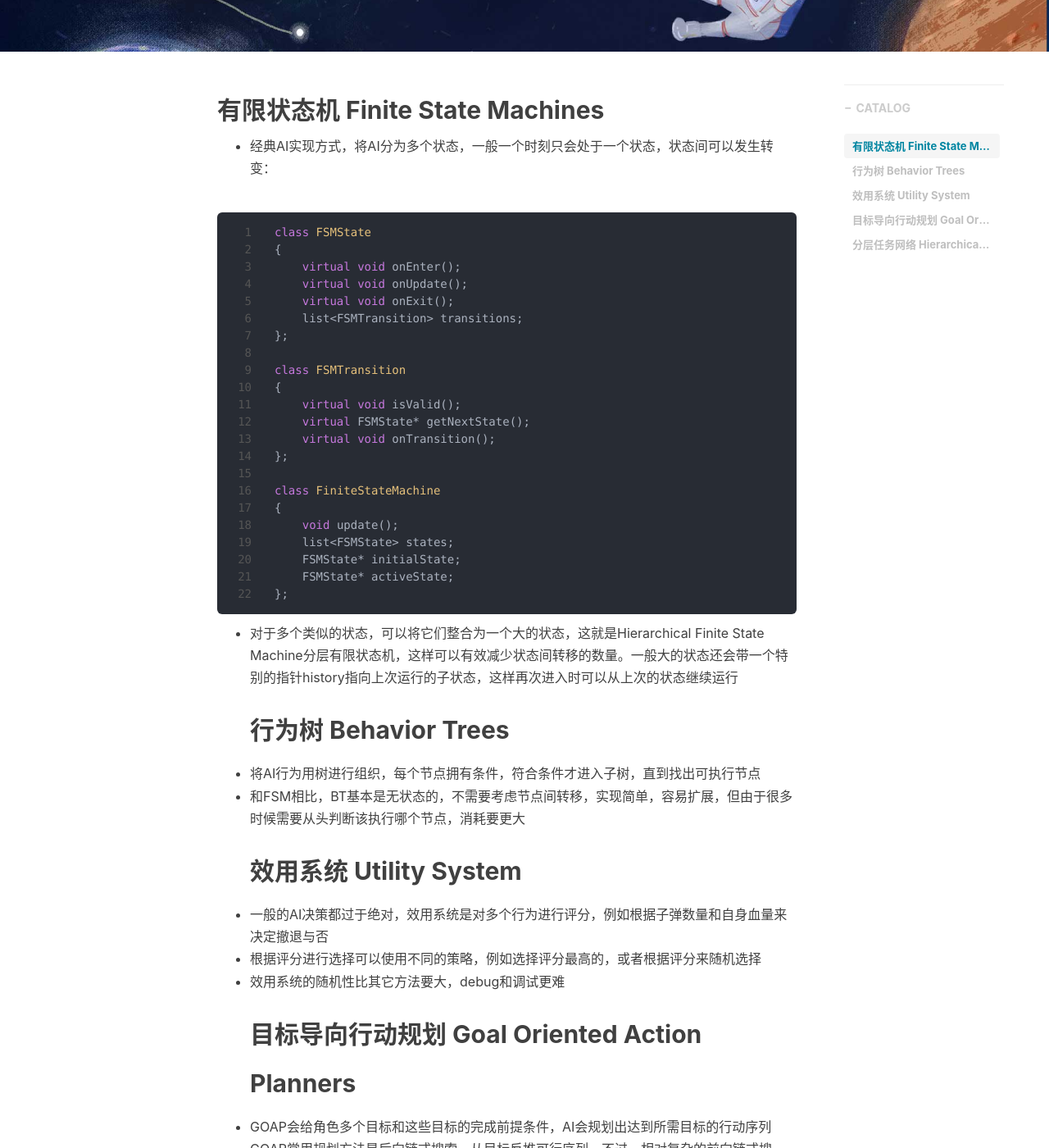
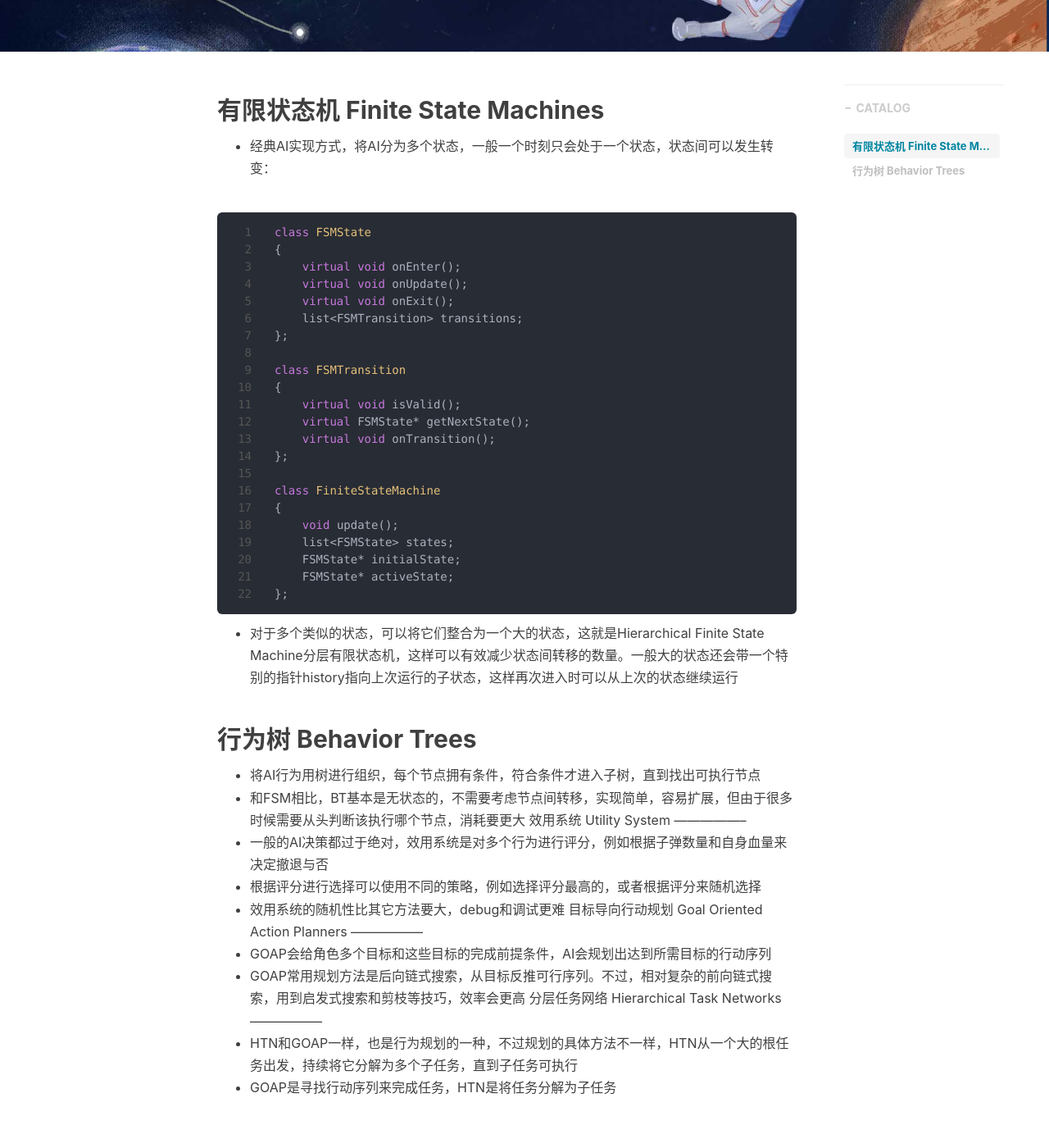
Before and after one commit to zhouhd2019/zhouhd2019.github.io, a Jekyll site: the page built from _posts/2019-08-15-GameAIProChapter04.markdown, in a window 1280 px wide and 1400 px high, scrolled down 460 px. Shown: the whole window at 82% size. Built offline with Jekyll 4.4.1, drawn with Linux system fonts in a browser that asks for light colours; nearby versions of some CDN libraries; comment, search, counter and statistics services are not loaded; some of the changed text lies outside the part shown.

Commit message:
Update 2019-08-15-GameAIProChapter04.markdown

````diff
--- a/_posts/2019-08-15-GameAIProChapter04.markdown
+++ b/_posts/2019-08-15-GameAIProChapter04.markdown
@@ -12,7 +12,8 @@
     - GameProgramming
 ---
 
-## 有限状态机 Finite State Machines
+有限状态机 Finite State Machines
+-----------------
    - 经典AI实现方式，将AI分为多个状态，一般一个时刻只会处于一个状态，状态间可以发生转变：
 
 ```c++
@@ -39,17 +40,23 @@
     FSMState* activeState;
 };
 ```
+
    - 对于多个类似的状态，可以将它们整合为一个大的状态，这就是Hierarchical Finite State Machine分层有限状态机，这样可以有效减少状态间转移的数量。一般大的状态还会带一个特别的指针history指向上次运行的子状态，这样再次进入时可以从上次的状态继续运行
-## 行为树 Behavior Trees
+
+行为树 Behavior Trees
+-----------------
    - 将AI行为用树进行组织，每个节点拥有条件，符合条件才进入子树，直到找出可执行节点
    - 和FSM相比，BT基本是无状态的，不需要考虑节点间转移，实现简单，容易扩展，但由于很多时候需要从头判断该执行哪个节点，消耗要更大
-## 效用系统 Utility System
+效用系统 Utility System
+-----------------
    - 一般的AI决策都过于绝对，效用系统是对多个行为进行评分，例如根据子弹数量和自身血量来决定撤退与否
    - 根据评分进行选择可以使用不同的策略，例如选择评分最高的，或者根据评分来随机选择
    - 效用系统的随机性比其它方法要大，debug和调试更难
-## 目标导向行动规划 Goal Oriented Action Planners
+目标导向行动规划 Goal Oriented Action Planners
+-----------------
    - GOAP会给角色多个目标和这些目标的完成前提条件，AI会规划出达到所需目标的行动序列
    - GOAP常用规划方法是后向链式搜索，从目标反推可行序列。不过，相对复杂的前向链式搜索，用到启发式搜索和剪枝等技巧，效率会更高
-## 分层任务网络 Hierarchical Task Networks
+分层任务网络 Hierarchical Task Networks
+-----------------
    - HTN和GOAP一样，也是行为规划的一种，不过规划的具体方法不一样，HTN从一个大的根任务出发，持续将它分解为多个子任务，直到子任务可执行
    - GOAP是寻找行动序列来完成任务，HTN是将任务分解为子任务
````
